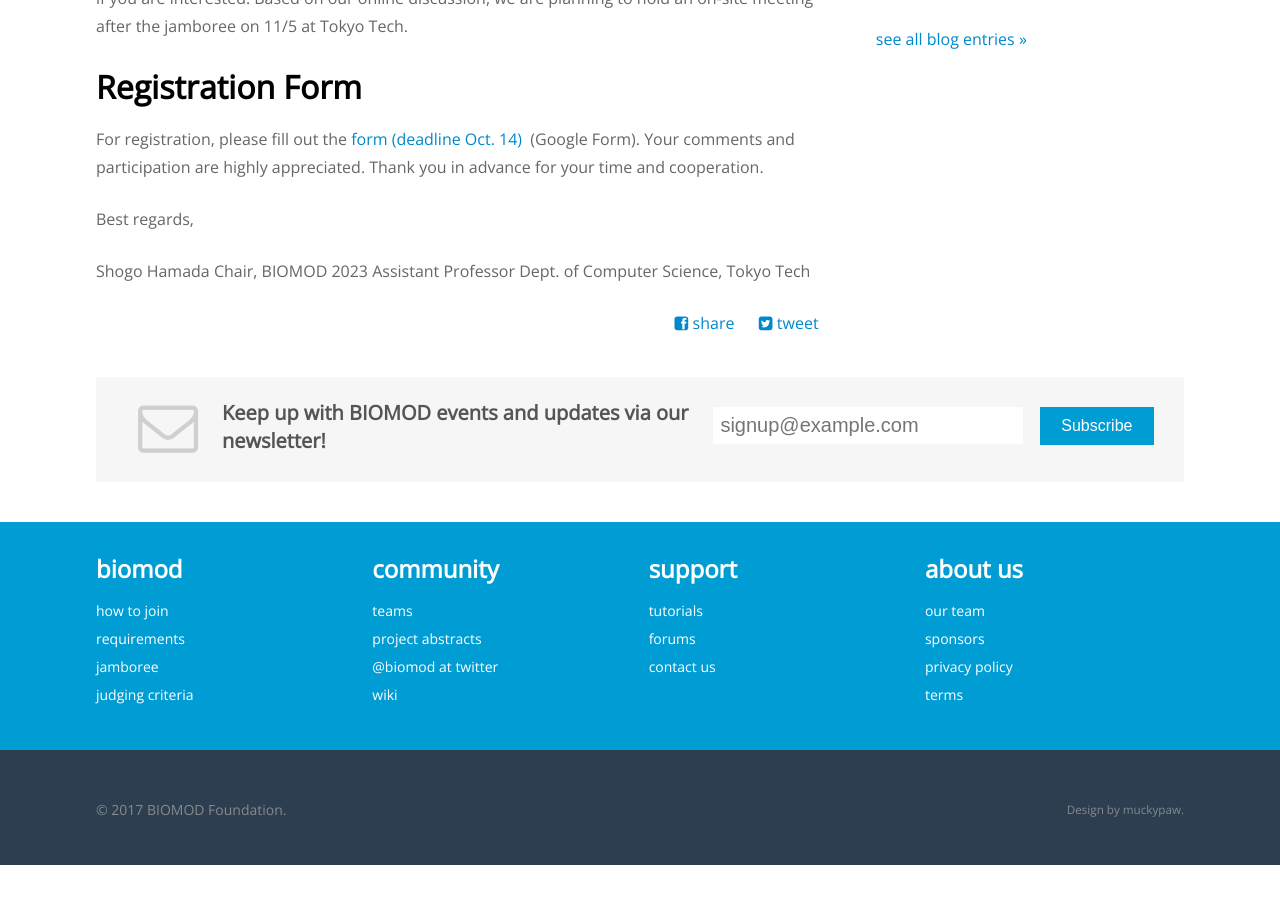
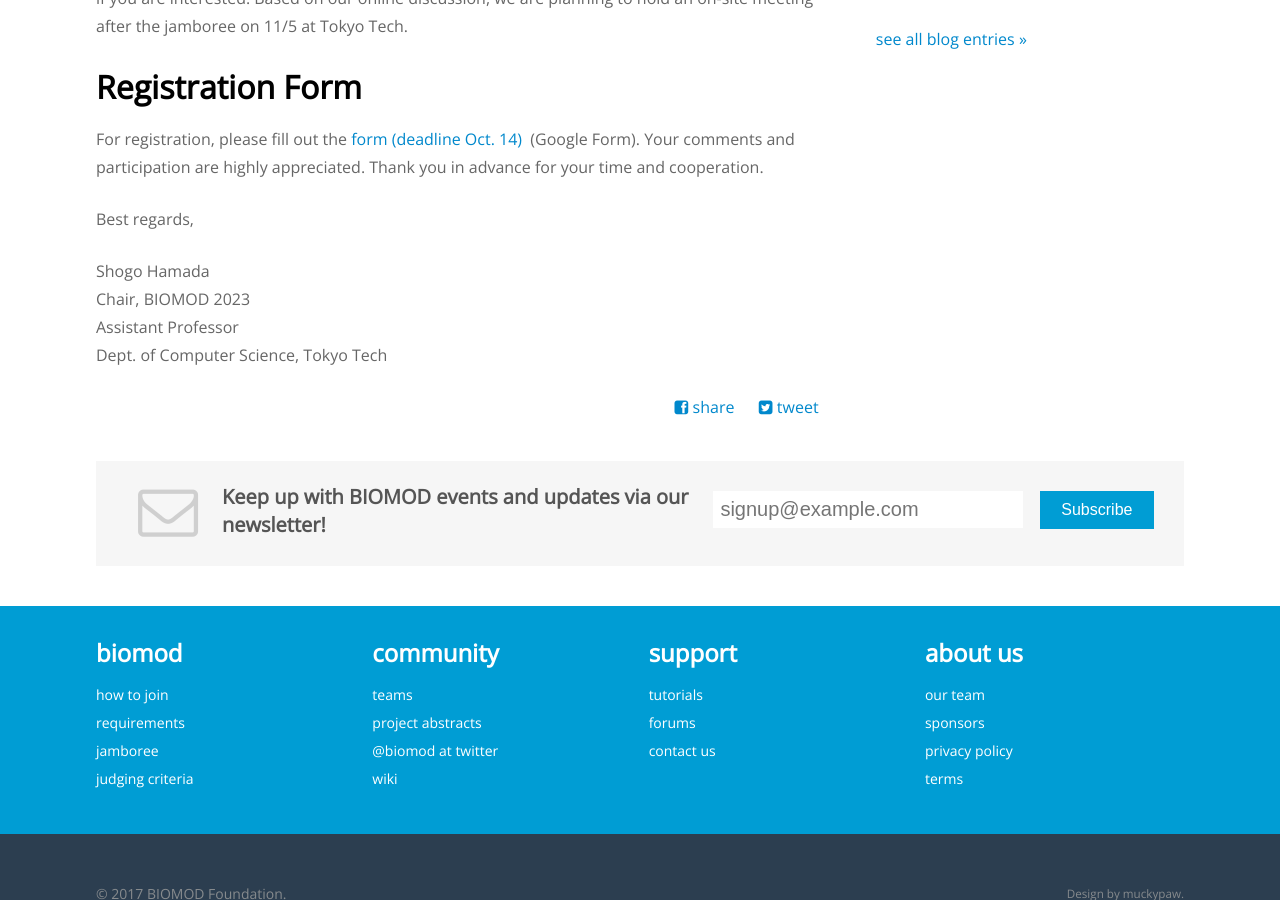
Before and after one commit to sdouglas/biomod, a Jekyll site: the page built from _posts/2023-10-02-2023-call-for-judges.md, in a window 1280 px wide and 900 px high, scrolled down 987 px. Built offline with Jekyll 4.4.1, drawn with Linux system fonts in a browser that asks for light colours; nearby versions of some CDN libraries; before the commit the page ends 1852 px from its top, so only the background shows below that.

Commit message:
small edits

```diff
--- a/_posts/2023-10-02-2023-call-for-judges.md
+++ b/_posts/2023-10-02-2023-call-for-judges.md
@@ -25,7 +25,7 @@
 
 Best regards,
 
-Shogo Hamada
-Chair, BIOMOD 2023
-Assistant Professor
+Shogo Hamada\
+Chair, BIOMOD 2023\
+Assistant Professor\
 Dept. of Computer Science, Tokyo Tech
```
